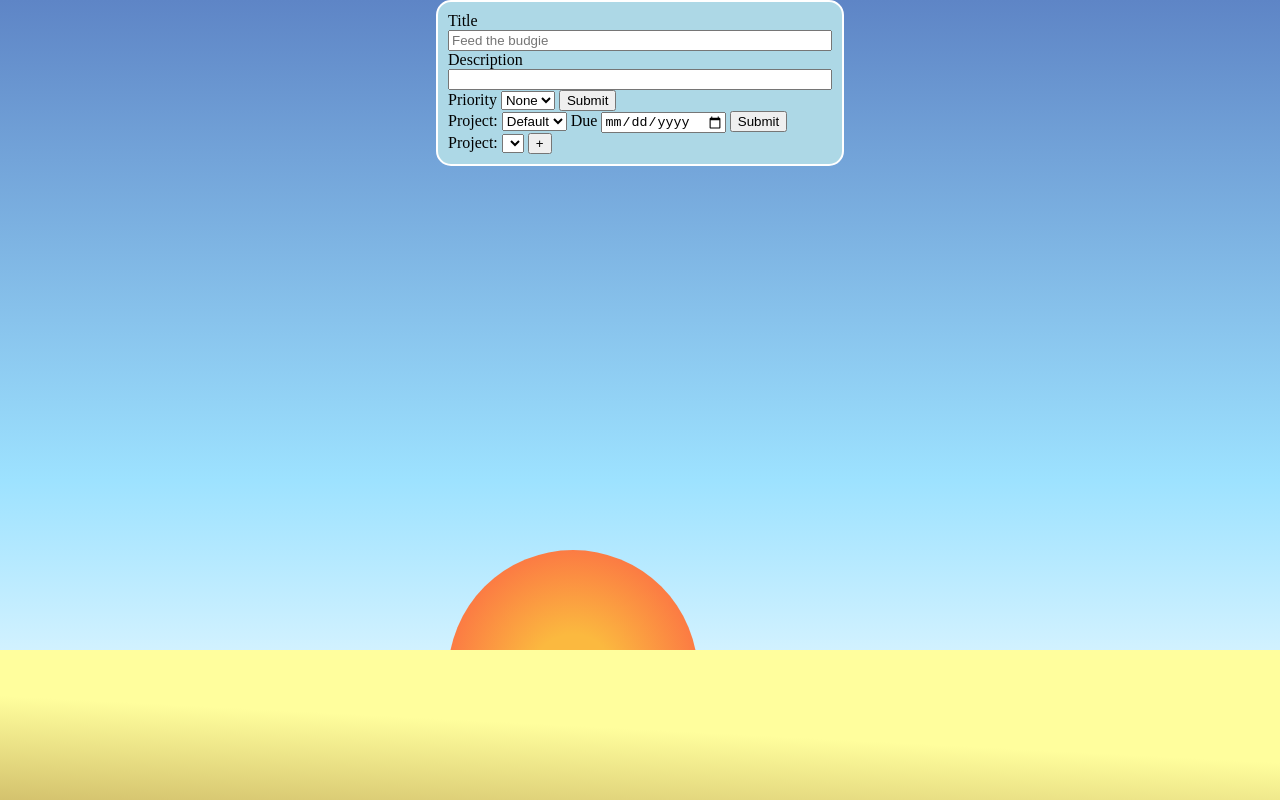
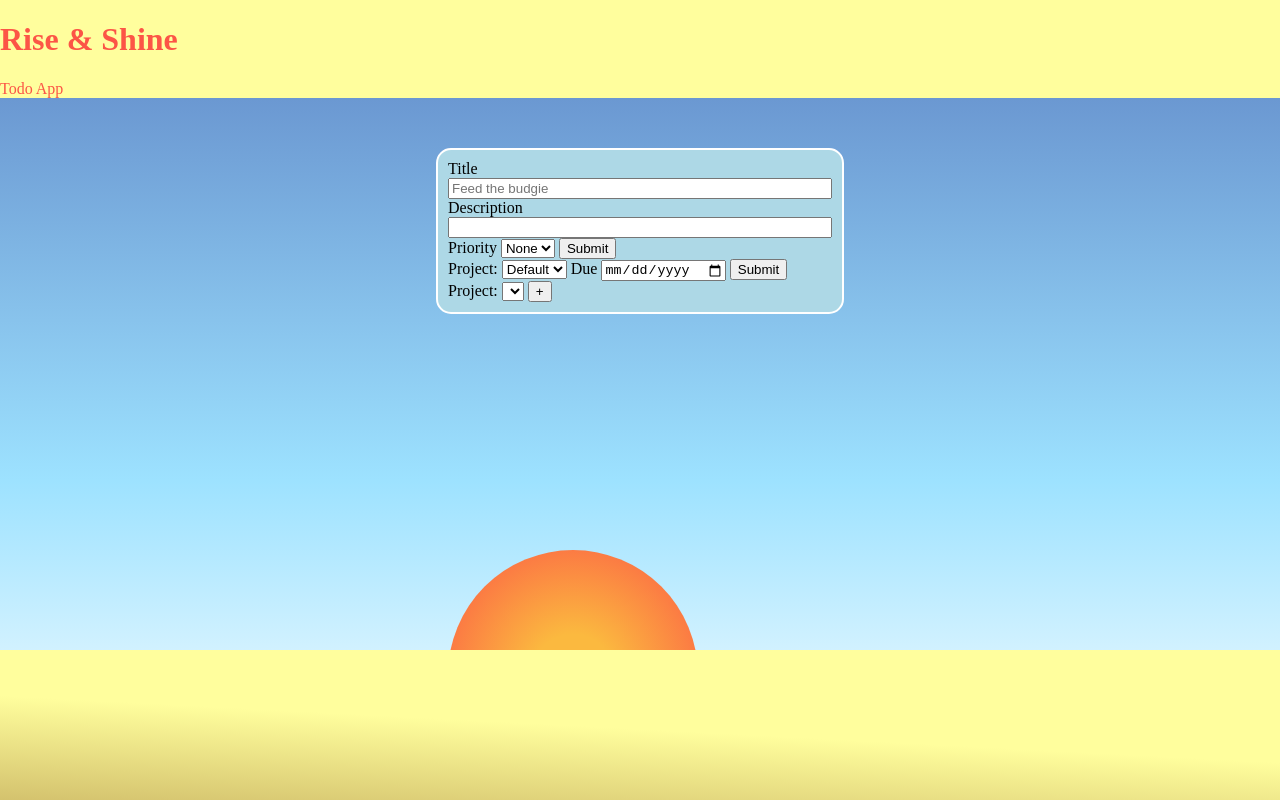
Before and after one commit to s-cassidy/odin-todo, a website built with webpack: page src/template.html in a window 1280 px wide. Built offline with nearby package versions, Linux system fonts and the light colour scheme.

Commit message:
Add a header row

```diff
--- a/src/style.css
+++ b/src/style.css
@@ -29,6 +29,13 @@ body {
   justify-content: center;
   flex-direction: column;
   width: 100%;
+}
+
+.header-row {
+  width: 100vw;
+  background-color: rgba(255, 254, 157, 1);
+  color: rgba(252, 85, 70, 1);
+  margin-bottom: 50px;
 }
 
 .invalid {
--- a/src/template.html
+++ b/src/template.html
@@ -11,6 +11,10 @@
 <body>
 
   <div class="content">
+    <div class="header-row">
+      <h1 class="heading">Rise & Shine </h1>
+      <span class="subheading">Todo App </span>
+    </div>
     <div class="app">
       <form id="todo-form" class="input-form">
         <label for="todo-title">Title</label>
```
